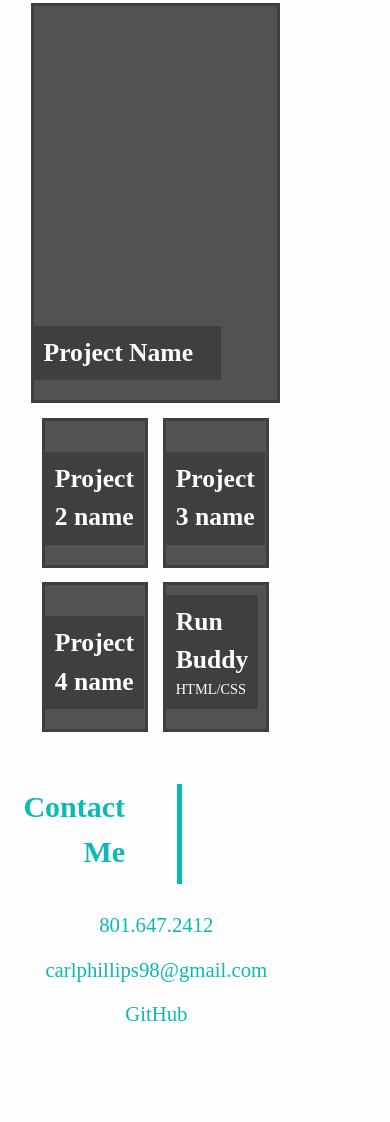
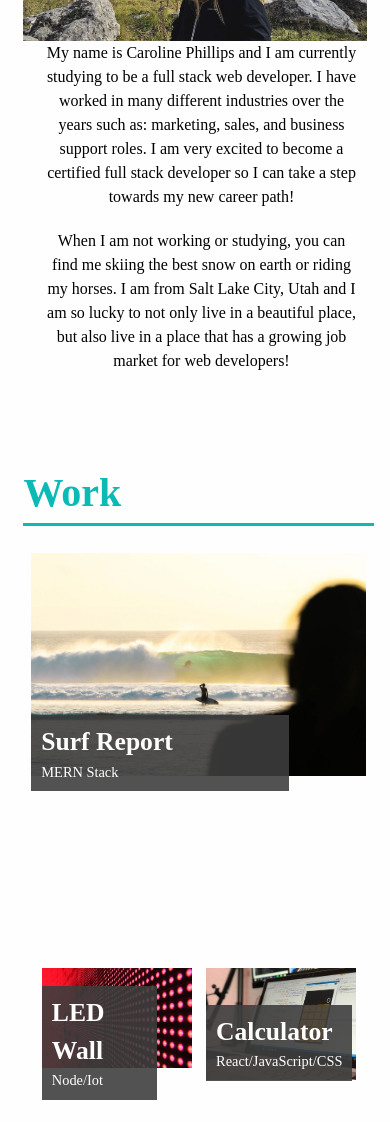
Before and after one commit to Caroline1418/My-Portfolio, a plain HTML site: page index.html in a window 390 px wide. Shown: the part 875-1997 px from the top of the page. Before the commit the page ends 1967 px from the top, so only its background shows below. Drawn offline with Linux system fonts and the light colour scheme.

Commit message:
links and layout

```diff
--- a/index.html
+++ b/index.html
@@ -13,7 +13,7 @@
             <a href= "#about">About Me</a>
             <a href="#work">Work</a>
             <a href="#contact">Contact</a>
-            <a href="#">resume</a>
+            <a href="https://docs.google.com/document/d/1AfKxuo6OGvuOVSx3d8piexxeNio0nvM4y5Fqm2lWRF4/edit">Resume</a>
         </nav>
     </header>
 
@@ -28,9 +28,11 @@
         <section class="page-section" id="about">
             <h2>About Me</h2>
             <div>
+                <img src="./slovenian alps.jpeg" alt="Me taking a picture in front of the Slovenian Apls">
                 <p>
                     My name is Caroline Phillips and I am currently studying to be a full stack web developer. I have worked in many different industries over the years such as: marketing, sales, and business support roles. I am very excited to become a certified full stack developer so I can take a step towards my new career path!
                 </p>
+
                 <p>
                     When I am not working or studying, you can find me skiing the best snow on earth or riding my horses. I am from Salt Lake City, Utah and I am so lucky to not only live in a beautiful place, but also live in a place that has a growing job market for web developers!
                 </p>
@@ -40,41 +42,48 @@
         <section class="page-section" id="work">
             <h2>Work</h2>
             <div class="flex-container">
-                <a href="#" class="flex-item project 1">
+
+                <a href="#" class="flex-item" id="surf-report">
                 <div>
-                    <h3>Project Name</h3>
+                    <h3>Surf Report</h3>
+                    <span>MERN Stack</span>
                 </div>
                 </a>
 
-                <a href="#" class="flex-item project 2">
+                <a href="#" class="flex-item" id="led-wall">
                     <div>
-                        <h3>Project 2 name</h3>
+                        <h3>LED Wall</h3>
+                        <span>Node/Iot</span>
                     </div>
                 </a>
 
-                <a href="#" class="flex-item project 3">
+                <a href="#" class="flex-item" id="calculator">
                     <div>
-                        <h3>Project 3 name</h3>
+                        <h3>Calculator</h3>
+                        <span>React/JavaScript/CSS</span>
                     </div>
                 </a>
 
-                <a href="#" class="flex-item project 4">
+                <a href="#" class="flex-item" id="pastel-puzzels">
                     <div>
-                        <h3>Project 4 name</h3>
+                        <h3>Pastel Puzzels</h3>
+                        <span>MERN Stack</span>
                     </div>
                 </a>
 
-                <a href="#" class="flex-item" id="runbuddy">
+                <a href="https://caroline1418.github.io/Run-Buddy/" class="flex-item" id="runbuddy">
                     <div>
                         <h3>Run Buddy</h3>
                         <span>HTML/CSS</span>
+
+
                     </div>
                 </a>
 
             </div>
         </section>
-
-        <section class="page-section contact" id="contact">
+    </main>
+    <footer class="contact-section" id="contact">
         <h2>Contact Me</h2>
         <div>
             <address>
@@ -83,8 +92,6 @@
                 <a href="https://github.com/Caroline1418?tab=repositories">GitHub</a>
             </address>
         </div>
-        </section>
-    </main>
-
+    </footer>
 </body>
 </html>
--- a/style.css
+++ b/style.css
@@ -14,6 +14,7 @@ body{
     color: black;
     background-color: var(--secondary);
     line-height: 1.5;
+    align-content: center;
 }
 
 body h2{
@@ -42,7 +43,6 @@ header {
     flex-wrap: wrap;
     align-items: center;
     position: sticky;
-    position: -webkit-sticky;
     background-color: var(--primary);
     box-shadow: 0 5px 35px rgba(146, 204, 206, 0.4);
 }
@@ -52,11 +52,10 @@ header h1{
     background-color: var(--primary);
     padding: 5px 1% 5px 6%;
     margin: 0;
-    font-size: 5ww;
+    font-size: 50px;
     line-height: 1;
     font-weight: bold;
     text-shadow: 0 0 10px var(--tertiary);
-
 }
 
 nav{
@@ -70,7 +69,7 @@ nav a {
     padding: 5px 10px;
     color: var(--secondary);
     margin-right: 10px;
-    font-size: 20px;
+    font-size: 25px;
 }
 
 nav a:hover{
@@ -89,9 +88,15 @@ main{
 }
 
 .hero-banner{
-    background-color: var(--tertiary);
+    background: var(--tertiary);
+    background-image: url("./abstract-black-white-bokeh-background_1962-1324.jpg");
     background-size: cover;
     background-position: center;
+    min-height: 30vh;
+    padding: 2% 6%;
+    display: flex;
+    align-items: flex-end;
+    font-size: 50px;
 }
 
 .hero-banner div{
@@ -105,6 +110,7 @@ main{
     align-items: flex-start;
     background-attachment: fixed;
     background-position: 80%;
+    text-align: center;
 }
 
 .page-wrapper {
@@ -116,22 +122,36 @@ main{
 .page-section{
     margin: 25px 0;
     padding: 10px 0;
-    display: flex;
+    display: inline-block;
     flex-direction: row;
     flex-wrap: wrap;
-    align-items: stretch;
+    align-items: center;
     justify-content: space-between;
 }
 
 .page-section > h2 {
     flex: 0 0 20%;
-    text-align: right;
+    text-align: initial ;
     padding-right: 15%;
-    border-right: 5px solid var(--primary);
-    font-size: 30px;
+    color: var(--primary);
+    border-bottom: 3px solid var(--primary);
+    background-position: center;
+    background-size: cover;
+    display: flex;
+    flex-direction: row;
+    flex-wrap: wrap;
+    width: 100%;
+    font-size: 50px;
     line-height: 1.5;
-    margin-bottom: 20px;
-    padding-bottom: 10px;
+    margin-bottom: 20px ;
+    padding-bottom: 0 0 ;
+
+}
+.page-section img{
+    height: 300px;
+    width: 300px;
+    flex-basis: 40%;
+    float: right;
 
 }
 
@@ -140,25 +160,28 @@ main{
 }
 
 .page-section p{
-    margin-bottom: 20px;
+    margin: 0 0 20px 0;
+    padding-left: 20px;
+    padding-right: 7px;
+    display: flex;
 }
 
 .flex-container{
     display: flex;
     flex-wrap: wrap;
     justify-content: center;
+    width: 90vw;
 }
 
 .flex-item{
-    border: 3px solid var(--tertiary);
     background-color: var(--tertiary);
     color: var(--secondary);
     min-height: 150px;
     max-height: 150px;
     display: flex;
-    align-items: flex-end;
+    align-items: center;
     flex-basis: calc(50% - 1.6rem);
-    padding: 0 0 20px 0;
+    padding: 0 0 0 0;
     margin: 0.5em;
     text-decoration: none;
     background-blend-mode: soft-light;
@@ -185,7 +208,7 @@ main{
     font-size: 1.6rem;
 }
 
-.contact address{
+footer address{
     display: flex;
     flex-wrap: wrap;
     justify-content: space-around;
@@ -193,25 +216,136 @@ main{
     height: 100%;
 }
 
-.contact address a{
-    color: var(--primary);
-    padding: 5px;
+footer{
+    padding: 15px 6% 15px 0;
+    display: flex;
+    flex-direction: row;
+    justify-content: space-between;
+    flex-wrap: wrap;
+    align-items: center;
+    background-color: var(--primary);
+    background-size: cover;
+    width: 100%;
+}
+footer h2{
+    color: var(--secondary);
+    padding: 5px 1% 5px 6%;
+    margin: 0;
+    font-size: 50px;
+    line-height: 1;
+    font-weight: bold;
+}
+
+footer address a{
+    color: var(--secondary);
+    padding: 5px 10px;
     text-decoration: none;
     font-style: normal;
-    font-size: 1.3rem;
-    background-image: linear-gradient(270deg var (var(--primary) 0% var(--primary) 100%));
-    background-repeat: no-repeat;
-    background-size: 100% 0.2em;
-    background-position: bottom;
+    font-size: 25px;
     transition: all 0.5s ease-in;
     margin: 0 0 0.2rem 0.1rem;
-    display: inline-block;
+    display: flex;
+    flex-direction: row;
+    flex-wrap: wrap;
 }
 
-.contact address a:hover{
+footer address a:hover{
     background-size: 100% 88%;
-    color: var(--tertiary);
+    color: var(--tertiary)
 }
+footer a:last-child{
+    margin-right: 0;
+}
+
 #runbuddy{
-    background-image: url("../Projects/runBuddy/");
+    background: url(./flipped-hero-image.jpg);
+    background-repeat: no-repeat;
+    background-size: 100%
 }
+
+
+#pastel-puzzels{
+    background: url(./pastel-puzzels.jpg);
+    background-repeat: no-repeat;
+    background-size: 100%;
+}
+
+#calculator{
+    background: url(./calculator.jpg);
+    background-repeat: no-repeat;
+    background-size: 100%;
+}
+
+#led-wall{
+    background: url(./Led-wall.jpg);
+    background-repeat: no-repeat;
+    background-size: 100%;
+}
+
+#surf-report{
+    background: url(./surf-report.jpg);
+    background-repeat: no-repeat;
+    background-size: 100%;
+}
+
+@media screen and (max-width: 980px){
+    header{
+        padding-bottom: 0;
+        justify-content: center;
+    }
+    header h1{
+        width: 100%;
+        text-align: center;
+    }
+    header nav {
+        margin-top: 10px;
+        width: 100%;
+        justify-content: center;
+    }
+    header nav a{
+        font-size: 25px;
+    }
+    footer h2, footer{
+        text-align: center;
+        width: 100%;
+    }
+    footer a, footer{
+        width: 100%;
+        text-align: center;
+        justify-content: center;
+    }
+
+}
+
+@media screen and (max-width: 768px){
+    header h1{
+        padding-bottom: 0;
+    }
+    header nav{
+        font-size: 25;
+    }
+}
+
+@media screen and (max-width: 575px){
+    #runbuddy img{
+        height: 200px;
+    }
+    .hero-banner h2{
+        font-size: 40px;
+    }
+    .page-section h2{
+        font-size: 40px;
+    }
+    .page-section p{
+        padding-right: 7px;
+    }
+    header nav{
+        font-size: 15px;
+    }
+    .page-section img{
+        width: 100%;
+    }
+    .page-section p{
+        text-align: center;
+    }
+}
```
Also changed, not shown: Led-wall.jpg (added), abstract-black-white-bokeh-background_1962-1324.jpg (added), calculator.jpg (added), pastel-puzzels.jpg (added), slovenian alps.jpeg (added), surf-report.jpg (added), 1 other file. Lines whose indentation alone changed are shown as unchanged.
